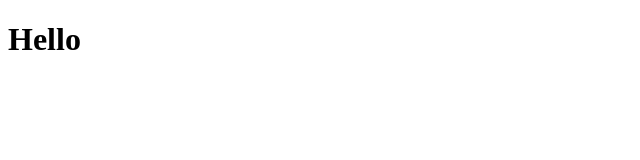
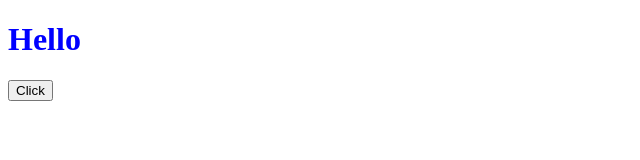
Before and after one commit to GithubKavita83600/abhishekRepo, a plain HTML site: page index.html in a window 1280 px wide. Shown: the whole page, without its empty margins (0-640 px from the left). Drawn offline with Linux system fonts and the light colour scheme.

Commit message:
my website

```diff
--- /dev/null
+++ b/index.css
@@ -0,0 +1,3 @@
+h1{
+    color: blue;
+}
--- a/index.html
+++ b/index.html
@@ -4,8 +4,11 @@
     <meta charset="UTF-8">
     <meta name="viewport" content="width=device-width, initial-scale=1.0">
     <title>Document</title>
+    <link rel="stylesheet" href="./index.css">
+    <script src="./index.js"></script>
 </head>
 <body>
-    <h1>Hello</h1>
+    <h1 id="hello">Hello</h1>
+    <button onclick="add()">Click</button>
 </body>
 </html>
--- /dev/null
+++ b/index.js
@@ -0,0 +1,3 @@
+function add(){
+    document.getElementById("hello").innerHTML= "Hello world";
+}
```
